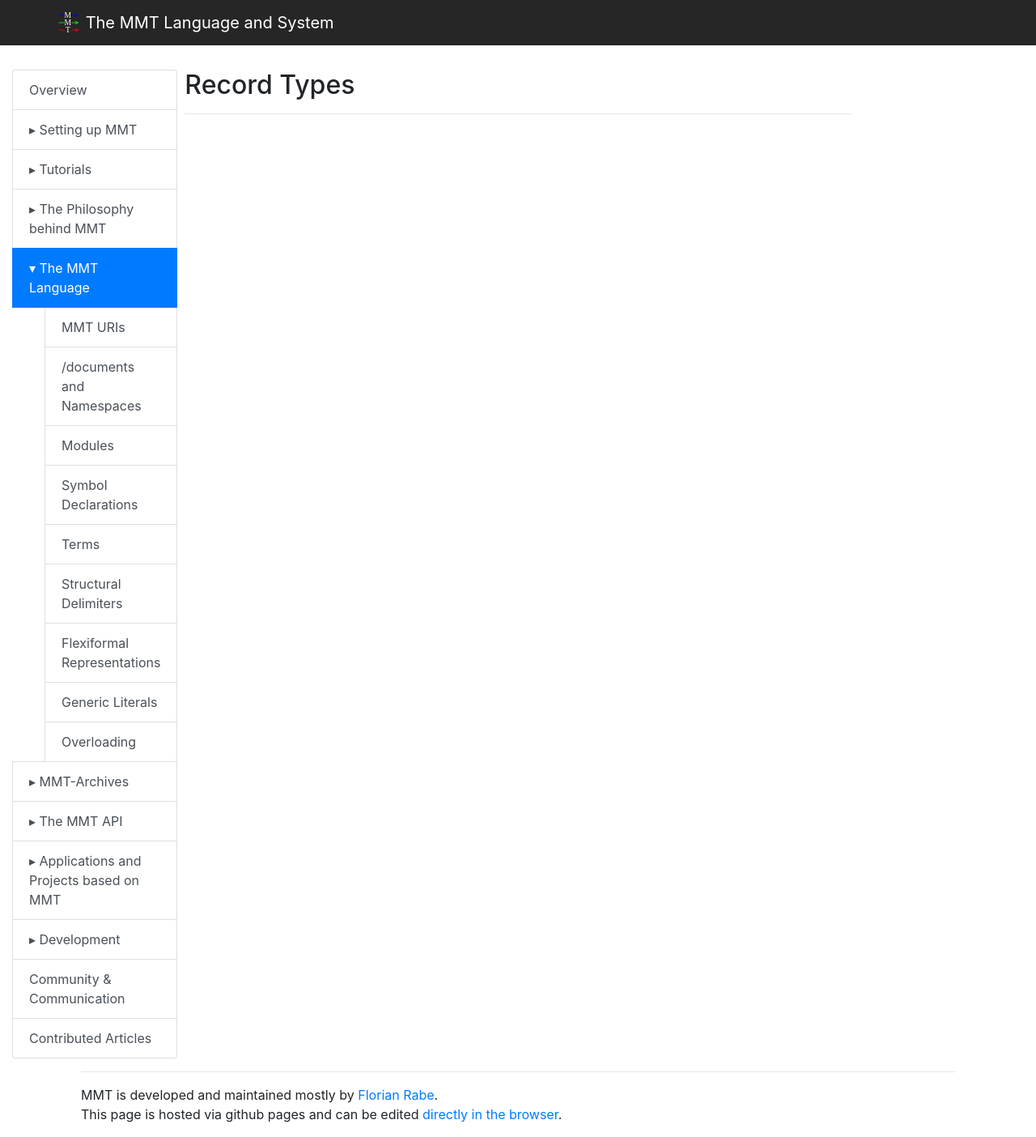
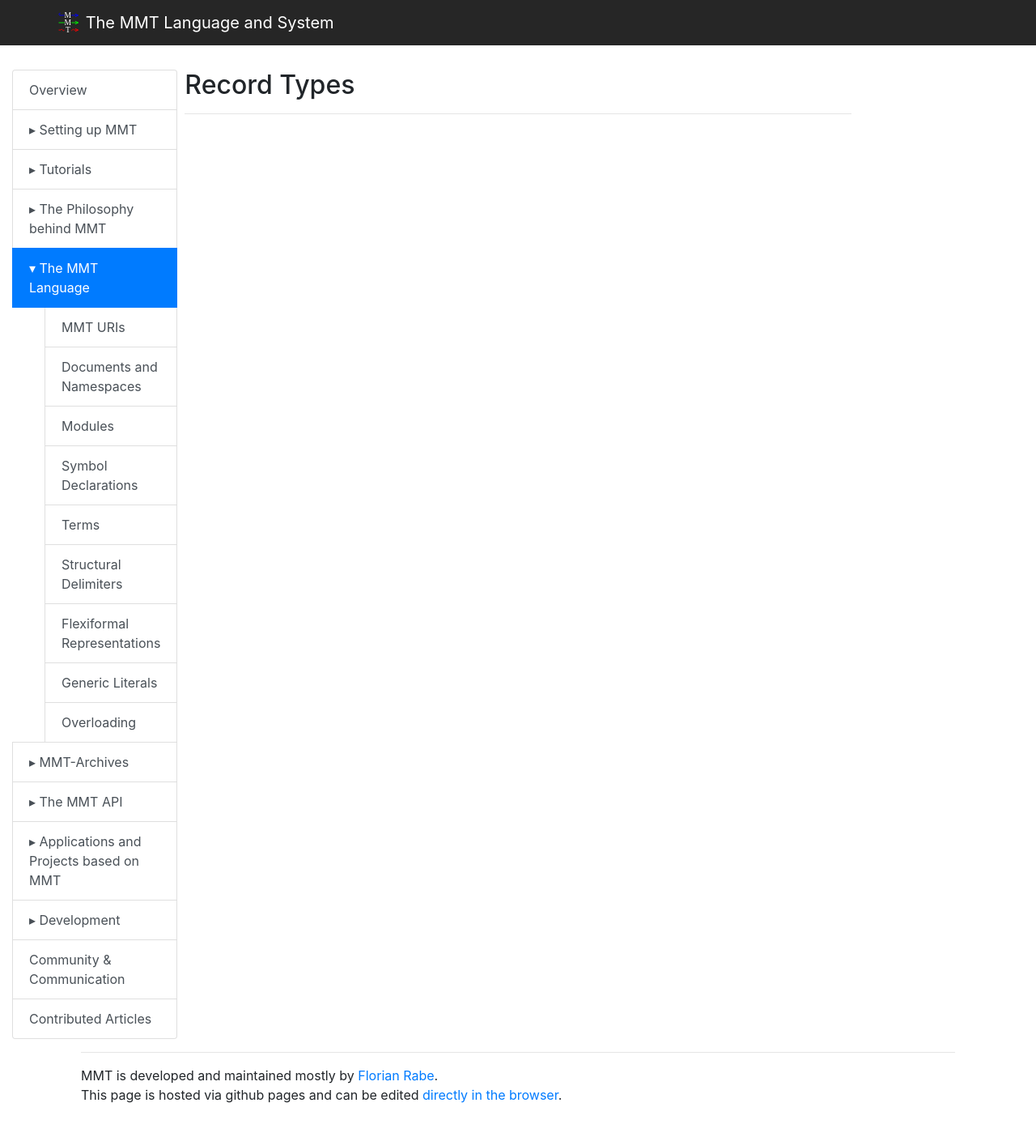
Before and after one commit to UniFormal/uniformal.github.io, a Jekyll site: the page built from doc/language/records.md, in a window 1280 px wide. Shown: the whole page at 81% size. Built offline with Jekyll 4.4.1, drawn with Linux system fonts in a browser that asks for light colours; after the commit the page ends 1380 px from its top, so only the background shows below that.

Commit message:
Fix erratic massreplacement of /doc in text

```diff
--- a/_data/menu.yml
+++ b/_data/menu.yml
@@ -1,4 +1,4 @@
-### This yaml file contains the menu structure for the MMT /documentation.
+### This yaml file contains the menu structure for the MMT Documentation.
 ### It is used to automatically generate the menu html file.
 
 ### First-level submenus are always shown, other sub-level are hidden.
@@ -24,7 +24,7 @@
       url: '/doc/setup/devel.html'
     - title: 'License for Using MMT'
       url: '/doc/setup/license.html'
-    - title: '/docker Image'
+    - title: 'Docker Image'
       url: '/doc/setup/docker.html'
 
 
@@ -37,7 +37,7 @@
       url: '/doc/tutorials/applications/getting-started'
     - title: 'Application Development with MMT'
       url: '/doc/tutorials/applications/application-development'
-    - title: 'Writing MMT /documents with jEdit'
+    - title: 'Writing MMT Documents with jEdit'
       url: '/doc/tutorials/jedit/'
       items:
         - title: '1 - Creating Archives'
@@ -68,7 +68,7 @@
   items:
     - title: 'MMT URIs'
       url: '/doc/language/uris.html'
-    - title: '/documents and Namespaces'
+    - title: 'Documents and Namespaces'
       url: '/doc/language/namespaces.html'
     - title: 'Modules'
       url: '/doc/language/modules.html'
@@ -163,7 +163,7 @@
       url: '/doc/development/releases.html'
     - title: 'Testing'
       url: '/doc/development/testing.html'
-    - title: 'Improving this /documentation'
+    - title: 'Improving this Documentation'
       url: '/doc/development/documentation.html'
 
 - title: 'Community & Communication'
```
